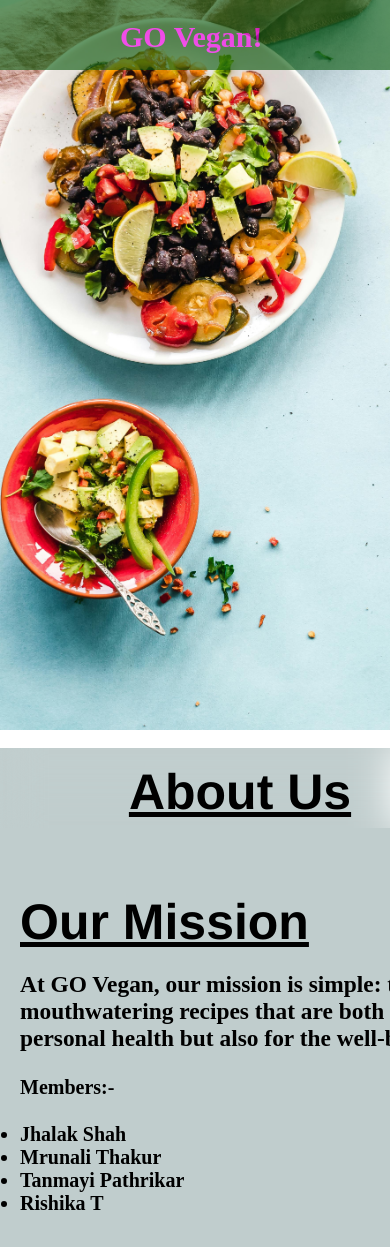
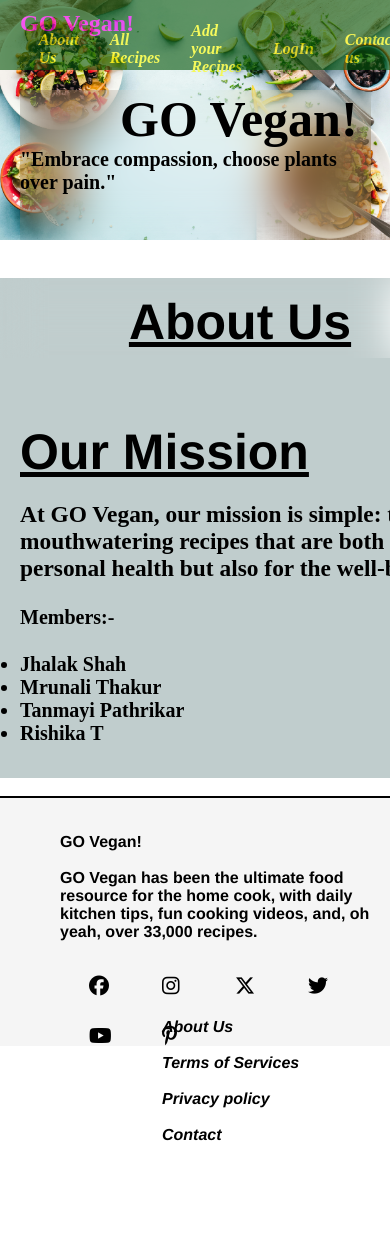
Before and after one commit to Jhalak2211/GoVegan, a PHP site: page / in a window 390 px wide; the page is wider, and only the part inside the window is pictured. Shown: the top 1247 px of that part. Run offline with PHP 8.4, Linux system fonts and the light colour scheme.

Commit message:
Update web.css

```diff
--- a/web.css
+++ b/web.css
@@ -1,246 +1,3 @@
-/* * {
-    margin: 0px;
-    padding: 0px;
-    font-family: 'Times New Roman', Times, serif;
-    box-sizing: border-box;
-}
-
-.container {
-    background-image: url("idk.jpg");
-    background-size: cover;
-    background-repeat: no-repeat;
-    height: 730px;
-
-}
-
-.navbar {
-    padding-top: 20px;
-    height: 70px;
-    width: 1520px;
-    /* border: 2px solid black; */
-    /* background-color: white; */
-    /* background-color: rgb(8, 88, 12);
-    color: rgb(0, 0, 0);
-    display: inline-block;
-    font-size: 20px;
-    opacity: 0.62;
-} */
-
-/* .middles {
-    color: black;
-    /* height: 50px;
-            width: 900px; */
-    /* border: 2px solid white; */
-    /* margin-left: 30px;
-    display: flex;
-    justify-content: center;
-    align-items: center; */
-
-/* }  */
-
-/* a {
-    font-style: italic;
-    font-weight: 600;
-    color: yellow;
-    padding: 12px;
-    margin-right: 7px;
-    text-decoration: none;
-    /* margin-left: 10px;
-}
-
-.name {
-
-    margin-left: 120px;
-    margin-right: 12px;
-    float: left;
-    padding-right: 12px;
-    color: fuchsia;
-    font-size: 30px;
-    font-weight: 600;
-} */
-
-/* a:hover {
-    color: blue;
-}
-
-
-.box {
-    backdrop-filter: blur(20px);
-    height: 150px;
-    width: 440px; */
-    /* border: 3px solid black;  */
-    /* display: flex; */
-    /* justify-content: center;
-            align-items: center; */
-    /* margin-top: 230px;
-    margin-left: 500px;
-}
-
-.para {
-    color: black;
-    font-weight: 600;
-    /* border: 3px solid black;  */
-    /* margin-top: 30px; */
-    /* margin-left: 50px; */
-    /* font-size: 20px; */
-/* }  */
-
-/* .para:hover {
-    transition: all 5s ease-in-out;
-    transform: scale(1.4);
-}
-
-span {
-    margin-left: 100px;
-    color: black;
-    font-size: 50px;
-    font-weight: 600;
-}
-
-i {
-    float: right;
-    margin-left: 12px;
-    display: flex;
-    justify-content: center;
-    align-items: center;
-    height: 20px;
-    width: 20px; */
-    /* border: 2px solid white ; */
-    /* font-size: 20px; */
-    /* margin-left: 12px; */
-    /* border-radius: 50%; */
-    /* padding: 2px; */
-    /* margin-bottom: 50px; */
-    /* top: 50%;
-    color: black; */
-    /* margin-right: 50px; */
-/*
-}
-
-i:hover {
-    /* color: rgb(58, 230, 246); */
-    /* color: red;
-} */
-
-
-/* .container2 {
-    /* background-image: url("reviews.jpg");
-    background-color: rgb(192, 205, 205);
-    /* background-size: cover;
-    height: 500px;
-
-}
-
-.heading {
-    font-size: 50px;
-    color: black;
-    font-weight: bold;
-    height: 80px;
-    backdrop-filter: blur(20px);
-    width: 480px;
-    margin-top: 0%;
-
-}
-
-.aboutUs {
-    /* backdrop-filter: blur(10px); */
-    /* display: grid;
-    width: 1200px;
-    height: 290px;
-    margin-top: 50px;
-    margin-left: 20px;
-    font-size: 20px;
-    font-weight: 800;
-    color: black;
-    font-family: 'Lucida Sans', 'Lucida Sans Regular', 'Lucida Grande', 'Lucida Sans Unicode', Geneva, Verdana, sans-serif;
-} */
-
-/* h1 {
-    padding-top: 15px;
-    font-size: 50px;
-    text-decoration: underline;
-    font-family: 'Franklin Gothic Medium', 'Arial Narrow', Arial, sans-serif;
-    margin-bottom: 20px;
-}
-
-.container3 {
-    height: 250px;
-    /* border: 2px solid black; */
-    /* background-color: whitesmoke;
-    border-top: 2px solid black;
-    font-family: 'Franklin Gothic Medium', 'Arial Narrow', Arial, sans-serif;
-} */
-
-/* .fot {
-    display: flex;
-    flex-wrap: wrap;
-}
-
-.boxxxxxxx {
-    margin-left: 60px;
-    margin-top: 35px;
-    height: 150px;
-    width: 500px;
-    /* border: 2px solid black; */
-    /* font-weight: 700;
-    font-family: 'Franklin Gothic Medium', 'Arial Narrow', Arial, sans-serif; */
-/* } */
-
-/* .iconzz a {
-    display: inline-flex;
-    color: black;
-    justify-content: space-around;
-    padding: 15px;
-    font-size: 30px;
-} */
-
-/* .iconzz a:hover { */
-    /* color: cyan;
-}
-
-.square {
-    margin-top: 35px;
-    height: 200px;
-    width: 200px; */
-    /* border: 2px solid black; */
-    /* margin-left: 150px;
-    color: black;
-
-}
-
-.square a {
-    font-family: 'Franklin Gothic Medium', 'Arial Narrow', Arial, sans-serif;
-    color: black;
-    text-decoration: none;
-} */
-
-/* .circle {
-    margin-top: 35px;
-    height: 200px;
-    width: 200px;
-    /* border: 2px solid black;  */
-    /* margin-left: 150px;
-    color: black; */
-
-/* }  */
-
-/* .circle a {
-    font-family: 'Franklin Gothic Medium', 'Arial Narrow', Arial, sans-serif;
-    color: black;
-    text-decoration: none;
-} */
-
-
-
-
-
-
-
-
-
-
-
-
 
 
 /* login pop-up */
@@ -606,3 +363,40 @@
     color: black;
     text-decoration: none;
 }
+
+
+@media only screen and (max-width: 768px) {
+    /* Styles for devices with a maximum width of 768px */
+    .container {
+        height: auto; /* Adjust height for smaller screens */
+    }
+
+    .navbar {
+        width: 100%; /* Make navbar full width on smaller screens */
+        padding: 10px; /* Adjust padding for smaller screens */
+        font-size: 16px; /* Adjust font size for smaller screens */
+    }
+
+    .name {
+        margin-left: 10px; /* Adjust margin for smaller screens */
+        font-size: 24px; /* Adjust font size for smaller screens */
+    }
+
+    .middles {
+        margin-left: 10px; /* Adjust margin for smaller screens */
+    }
+
+    .box {
+        margin: 20px; /* Adjust margin for smaller screens */
+        width: 90%; /* Adjust width for smaller screens */
+    }
+
+    .para {
+        margin-top: 20px; /* Adjust margin for smaller screens */
+    }
+
+    .popup {
+        width: 90%; /* Adjust width for smaller screens */
+        margin-left: 5%; /* Adjust margin for smaller screens */
+    }
+}
```
